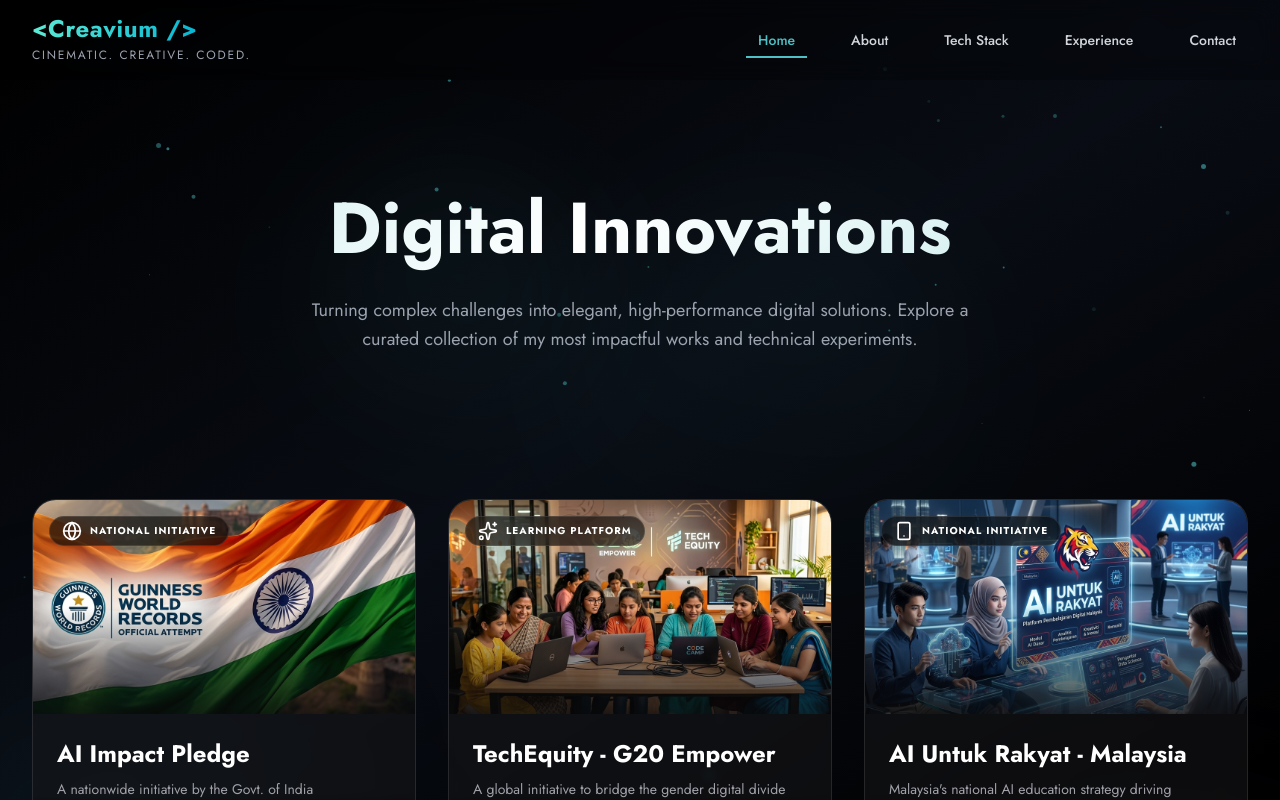
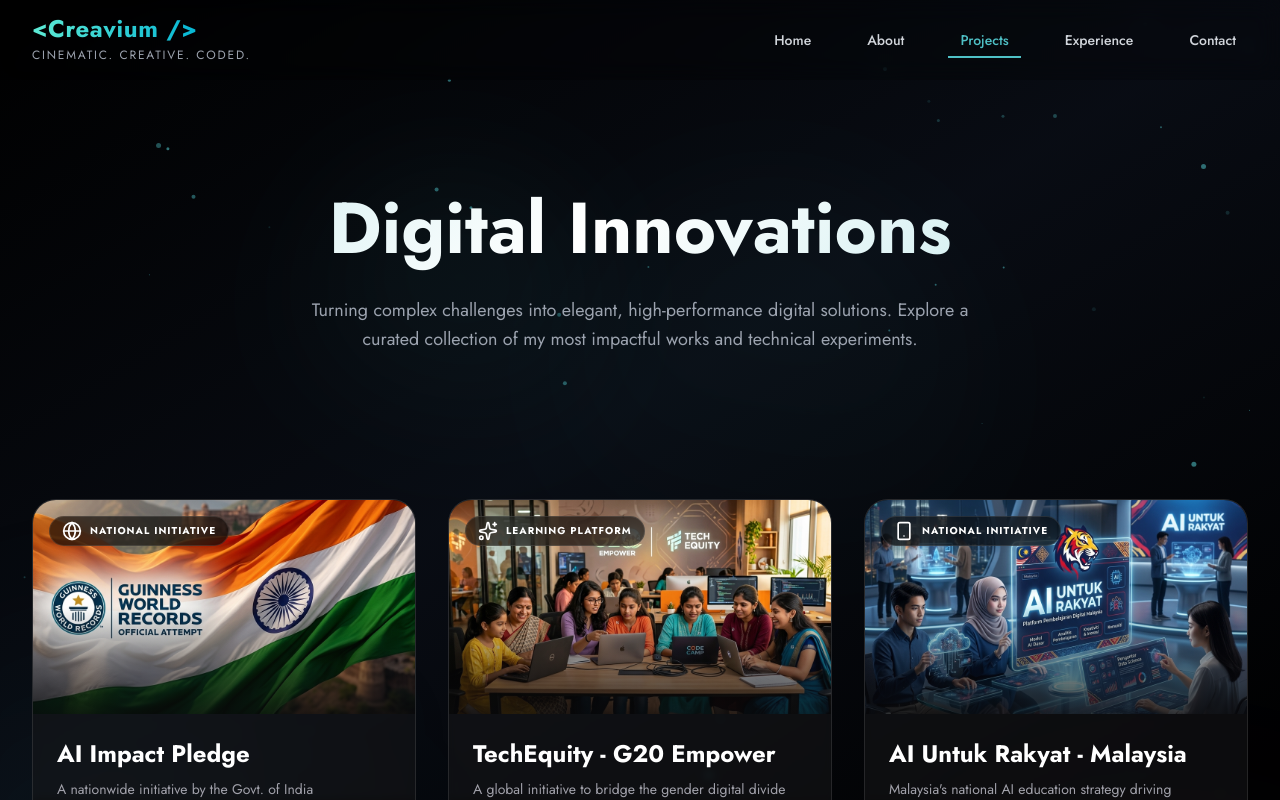
Before and after one commit to chota-jd/my-portfolio-chirag-zone-v3, a Next.js app: page /projects in a window 1280 px wide. Shown: the top 800 px of the page. Built offline with nearby package versions, Linux system fonts and the light colour scheme.

Commit message:
refactor: update navigation items to replace tech stack with projects section

```diff
--- a/src/components/ui/Navigation.tsx
+++ b/src/components/ui/Navigation.tsx
@@ -3,16 +3,15 @@
 
 import { motion, useScroll, useMotionValueEvent, AnimatePresence } from 'framer-motion';
 import { useState, useEffect } from 'react';
-import { Menu, X, Home, User, Code, Briefcase, FolderOpen, Mail } from 'lucide-react';
+import { Menu, X, Home, User, Briefcase, FolderOpen, Mail } from 'lucide-react';
 import BrandLogo from './BrandLogo';
 import { usePathname, useRouter } from 'next/navigation';
 
 const navItems = [
   { name: 'Home', href: '#home', icon: Home },
   { name: 'About', href: '#about', icon: User },
-  { name: 'Tech Stack', href: '#techstack', icon: Code },
+  { name: 'Projects', href: '#projects', icon: FolderOpen },
   { name: 'Experience', href: '#experience', icon: Briefcase },
-  // { name: 'Projects', href: '#projects', icon: FolderOpen },
   { name: 'Contact', href: '#contact', icon: Mail },
 ];
 
```
